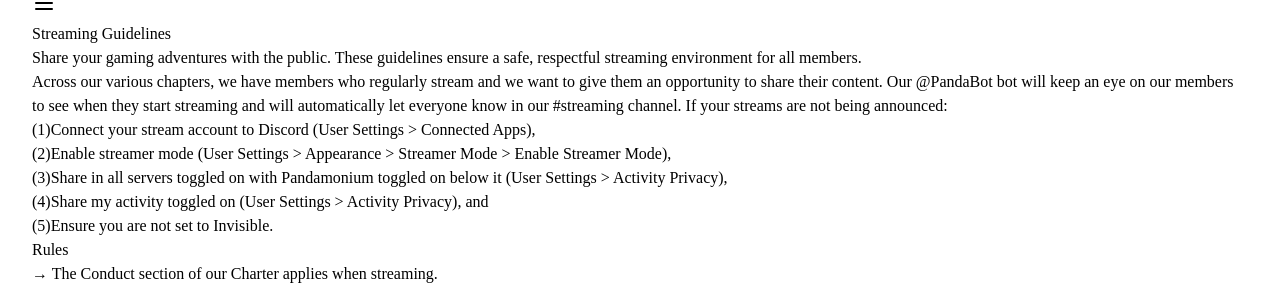
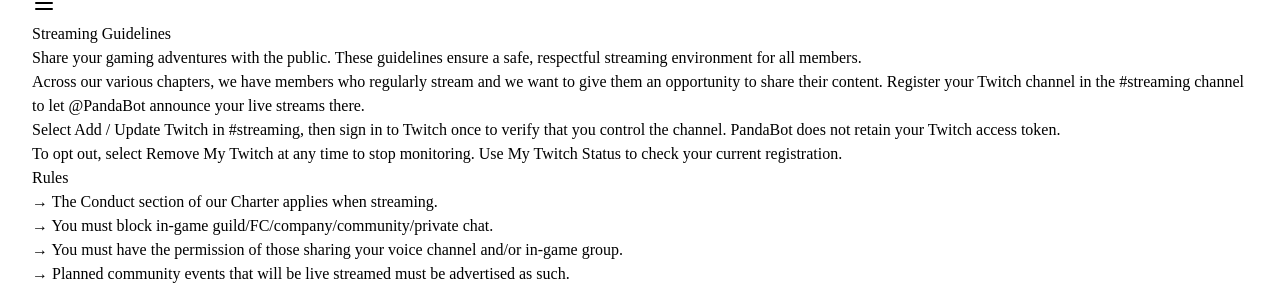
Before and after one commit to pandagamers/pandagamers.io, a React (Vite) app in the folder client/: page /streaming in a window 1280 px wide. Shown: the part 381-669 px from the top of the page. Built offline with nearby package versions, Linux system fonts and the light colour scheme.

Commit message:
Update streaming registration guidance

```diff
--- a/client/src/pages/FAQ.tsx
+++ b/client/src/pages/FAQ.tsx
@@ -94,7 +94,7 @@ const faqItems: FAQItem[] = [
     question: "Do I have to join a game chapter to become a member?",
     answer: (
       <>
-        No, you don't have to join a game chapter to become a member of Pandamonium. However, chapter membership is the primary way most members engage with the community. If you're not interested in joining a specific chapter, you can still participate in Pandamonium by being very active in our Discord server. You'll need to demonstrate consistent engagement—attending community events, participating in discussions, and contributing to the community culture. Members who are active in Discord but not in a chapter are still valued members of Pandamonium, though chapter membership provides more structured opportunities for gameplay and community building.
+        No, you don't have to join a game chapter to become a member of Pandamonium. However, chapter membership is the primary way most members engage with the community. If you're not interested in joining a specific chapter, you can still participate in Pandamonium by being very active in our Discord server. You'll need to demonstrate consistent engagement by attending community events, participating in discussions, and contributing to the community culture. Members who are active in Discord but not in a chapter are still valued members of Pandamonium, though chapter membership provides more structured opportunities for gameplay and community building.
       </>
     ),
   },
--- a/client/src/pages/Games.tsx
+++ b/client/src/pages/Games.tsx
@@ -93,7 +93,7 @@ export default function Games() {
             <div className="my-16 p-8 bg-card border border-primary/20 rounded-lg">
               <h2 className="text-2xl font-bold text-primary mb-4">Casual Play & Other Games</h2>
               <p className="text-foreground/80 leading-relaxed mb-4">
-                Beyond our formal chapters, Pandamonium members regularly collaborate on a wide variety of games in a more casual, flexible manner. Whether it's exploring new releases, revisiting classics, or trying out indie gems, our community thrives on shared gaming experiences. If you're interested in organizing or joining casual play sessions, reach out to your fellow members on Discord—there's always room for more!
+                Beyond our formal chapters, Pandamonium members regularly collaborate on a wide variety of games in a more casual, flexible manner. Whether it's exploring new releases, revisiting classics, or trying out indie gems, our community thrives on shared gaming experiences. If you're interested in organizing or joining casual play sessions, reach out to your fellow members on Discord. There's always room for more!
               </p>
               <p className="text-foreground/80 leading-relaxed">
                 <strong>Examples of currently active casual play:</strong> ARC Raiders, Bitcraft, Fortnite, Honkai: Star Rail, Marvel Rivals, and World of Warcraft.
--- a/client/src/pages/Streaming.tsx
+++ b/client/src/pages/Streaming.tsx
@@ -52,15 +52,16 @@ export default function Streaming() {
             {/* Introduction */}
             <div className="mb-12 p-8 bg-card rounded-lg border border-primary/30">
               <p className="text-foreground/80 leading-relaxed">
-                Across our various chapters, we have members who regularly stream and we want to give them an opportunity to share their content. Our <span className="font-mono text-primary">@PandaBot</span> bot will keep an eye on our members to see when they start streaming and will automatically let everyone know in our <span className="font-mono text-primary">#streaming</span> channel. If your streams are not being announced:
+                Across our various chapters, we have members who regularly stream and we want to give them an opportunity to share their content. Register your Twitch channel in the <span className="font-mono text-primary">#streaming</span> channel to let <span className="font-mono text-primary">@PandaBot</span> announce your live streams there.
               </p>
-              <ol className="mt-3 space-y-2 list-none text-foreground/80">
-                <li className="flex gap-3"><span className="shrink-0 text-primary font-bold">(1)</span><span>Connect your stream account to Discord (User Settings &gt; Connected Apps),</span></li>
-                <li className="flex gap-3"><span className="shrink-0 text-primary font-bold">(2)</span><span>Enable streamer mode (User Settings &gt; Appearance &gt; Streamer Mode &gt; Enable Streamer Mode),</span></li>
-                <li className="flex gap-3"><span className="shrink-0 text-primary font-bold">(3)</span><span>Share in all servers toggled on with Pandamonium toggled on below it (User Settings &gt; Activity Privacy),</span></li>
-                <li className="flex gap-3"><span className="shrink-0 text-primary font-bold">(4)</span><span>Share my activity toggled on (User Settings &gt; Activity Privacy), and</span></li>
-                <li className="flex gap-3"><span className="shrink-0 text-primary font-bold">(5)</span><span>Ensure you are not set to Invisible.</span></li>
-              </ol>
+              <div className="mt-5 space-y-4 text-foreground/80">
+                <p>
+                  Select <span className="font-mono text-primary">Add / Update Twitch</span> in <span className="font-mono text-primary">#streaming</span>, then sign in to Twitch once to verify that you control the channel. PandaBot does not retain your Twitch access token.
+                </p>
+                <p>
+                  To opt out, select <span className="font-mono text-primary">Remove My Twitch</span> at any time to stop monitoring. Use <span className="font-mono text-primary">My Twitch Status</span> to check your current registration.
+                </p>
+              </div>
             </div>
 
             {/* Rules Section */}
```
Also changed, not shown: client/src/pages/Charter.tsx (+4 -4 lines), client/src/pages/GettingStarted.tsx (+4 -4 lines).
